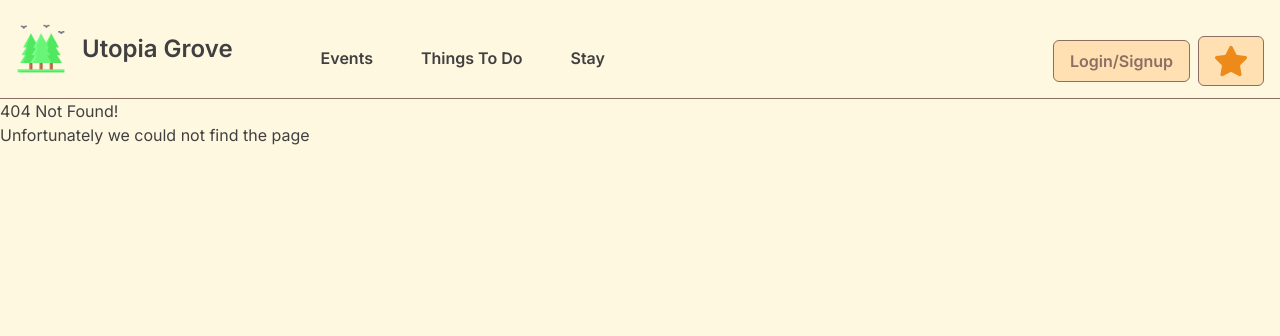
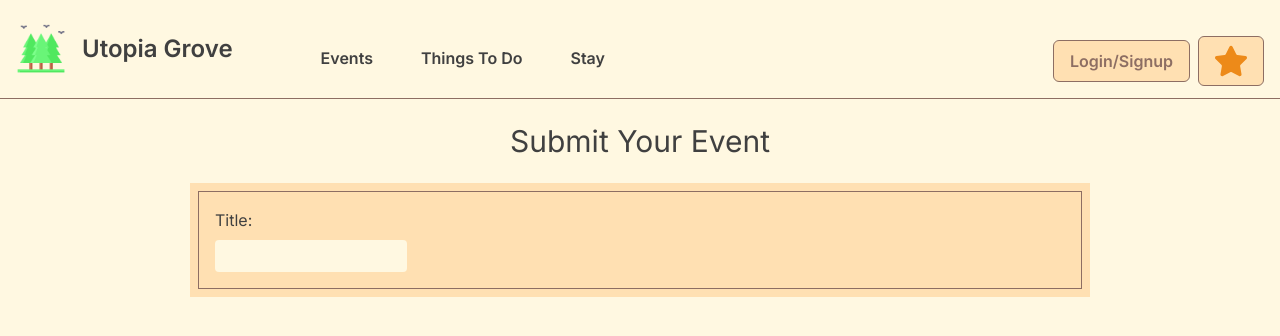
Before and after one commit to tannaz97shr/utopia-grove, a Next.js app: page /events/create in a window 1280 px wide. Before the commit this address had no page. Shown: the top 336 px of the page. Built offline with nearby package versions, Linux system fonts and the light colour scheme.

Commit message:
feat: init create event page

```diff
--- /dev/null
+++ b/src/app/events/create/page.tsx
@@ -0,0 +1,19 @@
+export default function Create() {
+  return (
+    <>
+      <h1 className="text-3xl mt-6 mx-auto">Submit Your Event</h1>
+      <div className="w-full lg:w-3/4 mx-auto bg-bg-secndary p-2 mt-6">
+        <form className="border border-border-brown p-4">
+          <label className="flex flex-col">
+            Title:
+            <input
+              className="w-48 rounded bg-bg-primary mt-2 p-1 focus-visible:outline-0"
+              type="text"
+              name="name"
+            />
+          </label>
+        </form>
+      </div>
+    </>
+  );
+}
--- a/src/app/layout.tsx
+++ b/src/app/layout.tsx
@@ -19,7 +19,9 @@ export default function RootLayout({
     <html lang="en">
       <body className={inter.className}>
         <MainHeader />
-        {children}
+        <div className="flex flex-col mx-4 lg:mx-auto lg:w-[1200px]">
+          {children}
+        </div>
       </body>
     </html>
   );
```
